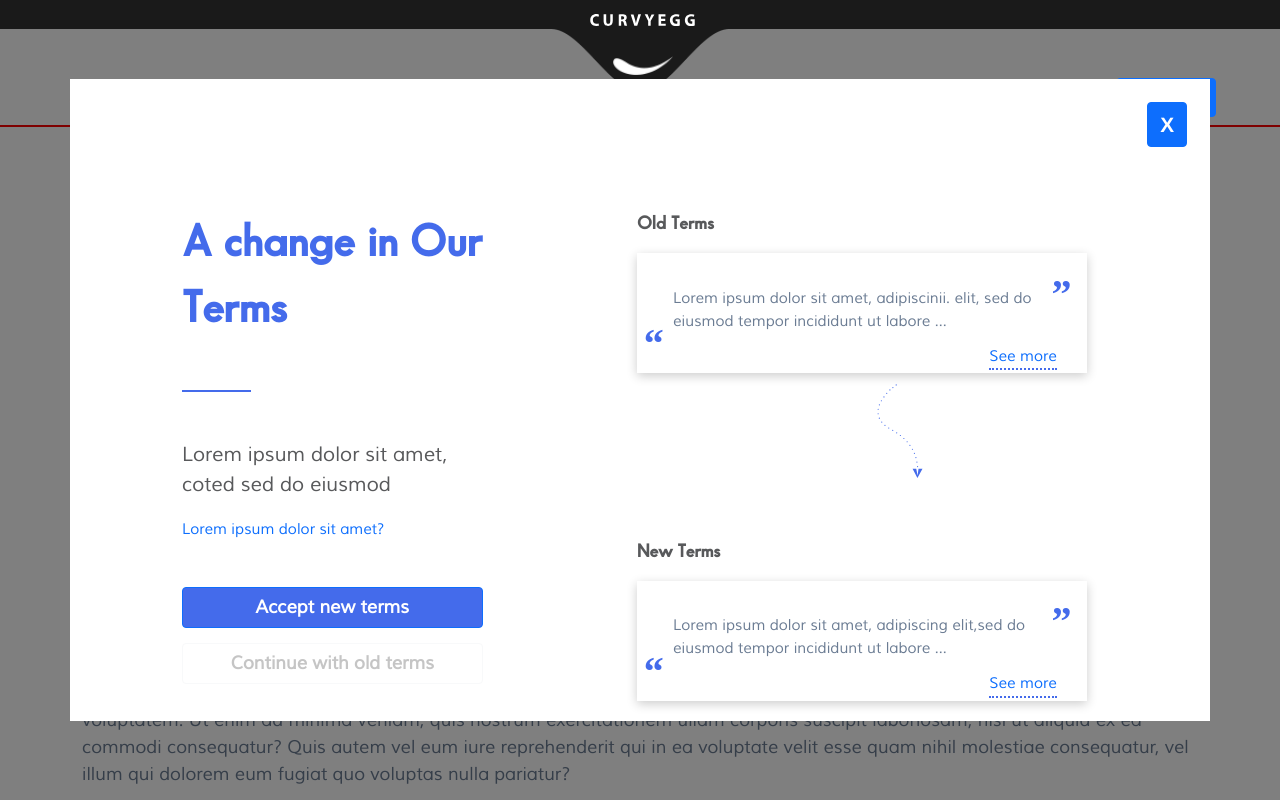
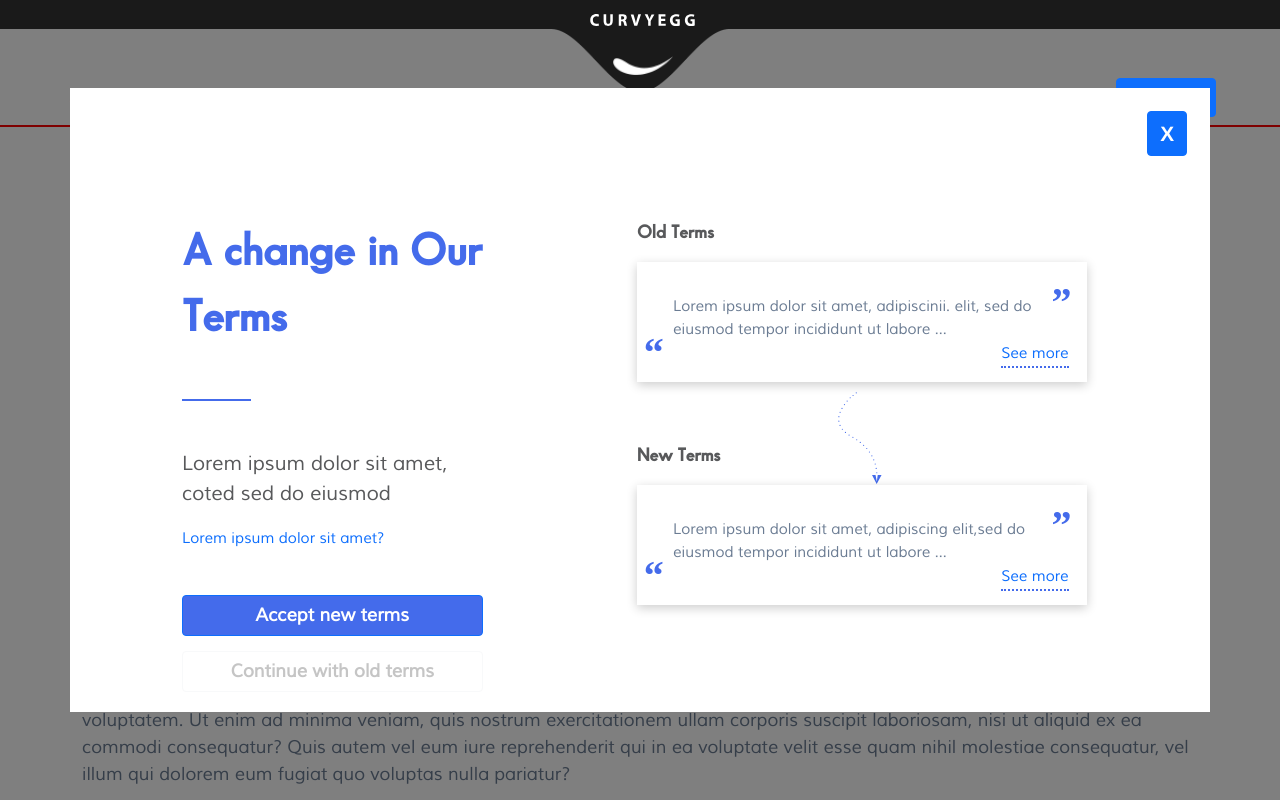
Before and after one commit to kashirali/arslan-curvyegg, a React (Create React App) app: page /term in a window 1280 px wide. Shown: the top 800 px of the page. Built offline with nearby package versions, Linux system fonts and the light colour scheme.

Commit message:
image set

```diff
--- a/src/Pages/Popupterm/Popupterm.js
+++ b/src/Pages/Popupterm/Popupterm.js
@@ -49,18 +49,18 @@ function PopupTerms() {
        <div class="quote1">
        <blockquote>Lorem ipsum dolor sit amet,  adipiscinii. elit, sed do eiusmod
          tempor incididunt ut labore ...</blockquote>
-          <a href="" class="q_link">See more</a>
+          <div className="quotes"><a href="" class="q_link">See more</a></div>
        </div>
          </div>
 
   <div>
-    <div class="imager">
-      <img src={imager} /></div>
+    <div class="imager"></div>
        <p id="par2">New Terms</p>
        <div class="quote1">
        <blockquote>Lorem ipsum dolor sit amet,  adipiscing elit,sed do eiusmod
          tempor incididunt ut labore ...</blockquote>
-          <a href="" class="q_link">See more</a>
+         <div className="quotes"><a href="" class="q_link">See more</a></div>
+
        </div>
        <div class="button-design-mobile">
   <button type="button" class="btn btn-primary" id="btn1">Accept new terms</button>
--- a/src/Pages/Popupterm/popupterm.css
+++ b/src/Pages/Popupterm/popupterm.css
@@ -26,33 +26,26 @@
     position: absolute;
     top:0;
     left: 0;
-
-  }
-
-  .imager img
-
-  {
-    width: 10%;
-    height: auto;
   }
 
   .imager
   {
-    display: flex;
-    width: 100%;
-    align-items: flex-end;
-    padding-top: 10px;
-    justify-content: center;
+
   }
   .quote1
   {
+    width: 100%;
     padding: 1%;
+    display: flex;
+    flex-direction: column;
   }
   blockquote
   {
 
     padding: 3% !important;
   }
+
+
   .popclosebut
   {
     display: flex;
@@ -69,8 +62,11 @@
   .popuptermscenter{
     min-width: 80vw;
     min-height: 500px;
-
-    background: white;
+    background-image: url('../../assets/Terms\ -\ Down\ Arrow.svg');
+    background-repeat: no-repeat;
+    background-position: 70% 57%;
+    background-size: 4.5%;
+    background-color: white;
     z-index: 2;
     position: absolute;
 
@@ -138,9 +134,8 @@
       box-shadow: 0 3px 10px rgb(0 0 0 / 0.2);
     height:120px;
     width:450px;
-    justify-content: center;
-    align-items: center;
-    }
+
+        }
 
     blockquote {
       font-weight: 100;
@@ -179,10 +174,20 @@
       left: -1rem;
       bottom: 1rem;
     }
+    .quotes
+    {
+      display: flex;
+      padding-right: 3%;
+      align-items: flex-start;
+      position: relative;
+      top: -10%;
+      margin-bottom: 2%;
+      justify-content: flex-end;
+    }
     .q_link{
-  float:right;
-  margin-right: 25px;
-  border-bottom: 2px dotted #446beb;
+
+    padding: 0%;
+    border-bottom: 2px dotted #446beb;
     }
 
     #par2{
@@ -300,4 +305,14 @@
       font-size: 14px;
     }
 
+    .popuptermscenter
+    {
+      background-image: url('../../assets/Terms\ -\ Down\ Arrow.svg');
+    background-repeat: no-repeat;
+    background-position: 70% 50%;
+    background-size: 5%;
+    background-color: white;
+
     }
+
+    }
```
